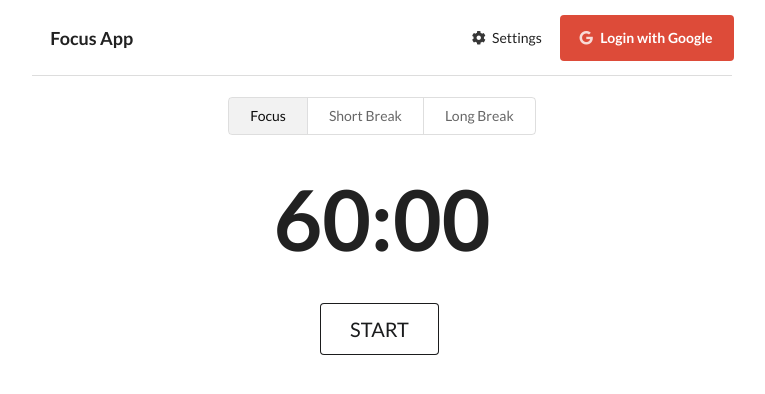
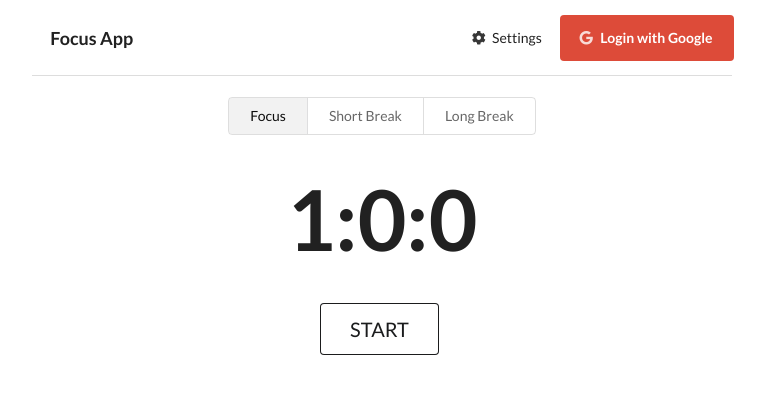
Before and after one commit to LukasV3/productivity-timer, a React (Create React App) app: page / in a window 1280 px wide. Shown: the top 394 px of the page, without its empty margins (258-1023 px from the left). Built offline with nearby package versions, Linux system fonts and the light colour scheme.

Commit message:
continued trying to implement countdown timer

```diff
--- a/package.json
+++ b/package.json
@@ -9,6 +9,7 @@
     "final-form": "^4.20.1",
     "lodash": "^4.17.20",
     "react": "^17.0.1",
+    "react-countdown": "^2.3.1",
     "react-dom": "^17.0.1",
     "react-final-form": "^6.5.2",
     "react-redux": "^7.2.2",
--- a/src/components/Timer.js
+++ b/src/components/Timer.js
@@ -1,12 +1,14 @@
 import React, { useState } from "react";
 import { connect } from "react-redux";
-import _ from "lodash";
+import _, { startCase } from "lodash";
+import Countdown, { zeroPad } from "react-countdown";
 
 import { updateActiveMenu } from "../actions";
 
 const Timer = (props) => {
-  const [time, setTime] = useState("");
   const [timerActive, setTimerActive] = useState(false);
+  const [time, setTime] = useState(0);
+  const timerRef = React.createRef();
 
   const onMenuClick = (menu) => {
     if (props.activeMenu === menu) return;
@@ -24,39 +26,44 @@ const Timer = (props) => {
     });
   };
 
-  const startCountdown = (duration) => {
-    setTimerActive(true);
+  const onCountdownClick = () => {
+    const api = timerRef.current.getApi();
 
-    const start = Date.now();
+    if (!timerActive) {
+      api.start();
+      setTimerActive(!timerActive);
+    } else {
+      api.stop();
+      setTimerActive(!timerActive);
+    }
+  };
 
-    function timer() {
-      let diff = duration * 60 - (((Date.now() - start) / 1000) | 0);
-
-      let minutes = (diff / 60) | 0;
-      let seconds = diff % 60 | 0;
-
-      // minutes = minutes < 10 ? `0${minutes}` : minutes;
-      seconds = seconds < 10 ? `0${seconds}` : seconds;
-
-      setTime(`${minutes}:${seconds}`);
-      if (minutes === "00" && seconds === "00") {
-        clearInterval(interval);
-      }
+  const renderer = ({ hours, minutes, seconds, completed }) => {
+    if (completed) {
+      return "00.00";
+    } else {
+      // Render a countdown
+      return (
+        <span>
+          {hours}:{minutes}:{seconds}
+        </span>
+      );
     }
-    timer();
-    const interval = setInterval(timer, 1000);
   };
 
   return (
     <div className="ui center aligned container" style={{ marginTop: "20px" }}>
       <div className="ui basic buttons">{renderMenuButtons()}</div>
       <div className="ui header" style={{ fontSize: "6rem", margin: "30px" }}>
-        {timerActive ? time : `${props.settings[props.activeMenu]}:00`}
+        <Countdown
+          date={Date.now() + props.settings[props.activeMenu] * 60 * 1000}
+          renderer={renderer}
+          autoStart={false}
+          ref={timerRef}
+          controlled={false}
+        />
       </div>
-      <button
-        onClick={() => startCountdown(props.settings[props.activeMenu])}
-        className="ui huge basic black button"
-      >
+      <button onClick={() => onCountdownClick()} className="ui huge basic black button">
         {timerActive ? "STOP" : "START"}
       </button>
     </div>
```
Also changed, not shown: 1 other file (tests, documents, lock files or other folders).
